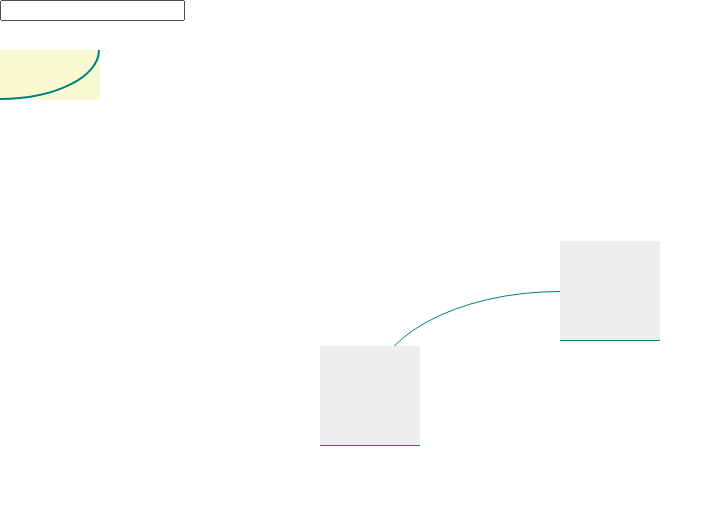
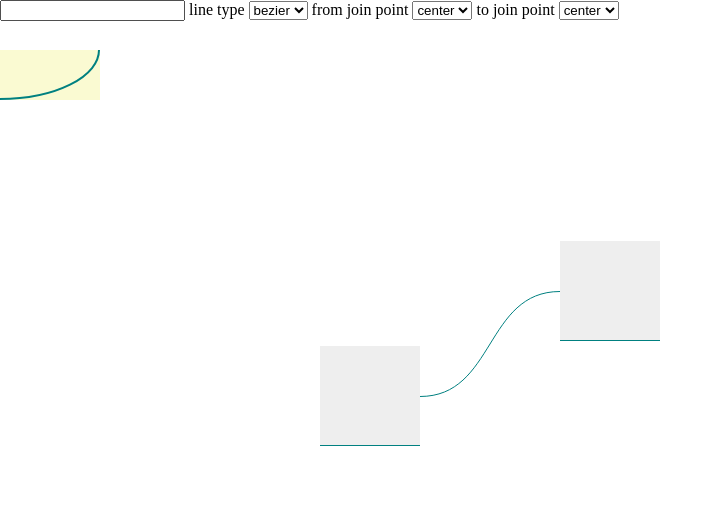
Before and after one commit to jianghongzhe/gjoint-line, a website built with Vite: page index.html in a window 1280 px wide. Shown: the whole page, without its empty margins (0-723 px from the left). Built offline with nearby package versions, Linux system fonts and the light colour scheme.

Commit message:
line toggle

```diff
--- a/index.html
+++ b/index.html
@@ -9,6 +9,24 @@
 <body style="overflow: hidden;padding: 0; margin: 0;">
 
 <input/>
+
+line type
+<select id="lineType">
+    <option>bezier</option>
+    <option>arc</option>
+</select>
+
+from join point
+<select id="fromPoint">
+    <option>center</option>
+    <option>edge</option>
+</select>
+
+to join point
+<select id="toPoint">
+    <option>center</option>
+    <option>edge</option>
+</select>
 
 <div style="width:100px;height:50px;max-width:100px;max-height:50px; position: absolute; top:50px;  overflow: hidden; ">
         <svg xmlns="http://www.w3.org/2000/svg" style="display: block; right:0; bottom: 0; width:200px; height:100px; position: absolute; background-color: lightgoldenrodyellow;">
--- a/js/joint-line.js
+++ b/js/joint-line.js
@@ -85,9 +85,6 @@ const putLine = (from, to, line, {
     const linePathEle = lineSvgEle.querySelector("path");
     const lineEllipseEle = lineSvgEle.querySelector("ellipse");
 
-    console.log("linePathEle", linePathEle);
-    console.log("lineEllipseEle", lineEllipseEle);
-
     const relativeRect = fromEle.parentNode.getBoundingClientRect();
     const fromRect = getRelativeRect(getElement(fromEle).getBoundingClientRect(), relativeRect);
     const toRect = getRelativeRect(getElement(toEle).getBoundingClientRect(), relativeRect);
@@ -106,6 +103,10 @@ const putLine = (from, to, line, {
         };
 
         if (ShapeEnum.bezier === shape) {
+            if (lineEllipseEle) {
+                setStyleProperties(lineEllipseEle, {display: 'none',});
+            }
+
             const padding = 10;
             const controlLevel = 75;
 
@@ -144,12 +145,16 @@ const putLine = (from, to, line, {
                 height: `${bottom - top + 2 * padding}px`,
                 "background-color": "transparent",
                 position: "absolute",
+                overflow: null,
             });
 
             setStyleProperties(lineSvgEle, {
                 width: `${right - left + 2 * padding}px`,
                 height: `${bottom - top + 2 * padding}px`,
                 "background-color": "transparent",
+                position: null,
+                bottom: null,
+                right: null,
             });
 
             linePathEle.setAttribute("d", `M ${x1} ${y1} C ${c1x} ${c1y} ${c2x} ${c2y} ${x2} ${y2}`);
@@ -157,12 +162,15 @@ const putLine = (from, to, line, {
                 stroke: color,
                 "stroke-width": strokeWidth,
                 fill: "none",
+                display: "block",
             });
             return;
         }
 
         if (ShapeEnum.arc === shape) {
-            // const padding = 10;
+            if (linePathEle) {
+                setStyleProperties(linePathEle, {display: 'none',});
+            }
 
             const leftToRight = (fromRect.left < toRect.left);
             let left = round(leftToRight ? fromRect.right - fromRect.width / 2 : toRect.right);
@@ -184,6 +192,7 @@ const putLine = (from, to, line, {
                 top: `${top}px`,
                 height: `${bottom - top}px`,
                 position: "absolute",
+                "background-color": "transparent",
                 overflow: "hidden",
             });
 
@@ -191,6 +200,7 @@ const putLine = (from, to, line, {
             const svgStyle = {
                 width: `${(right - left) * 2}px`,
                 height: `${(bottom - top) * 2}px`,
+                "background-color": "transparent",
                 position: "absolute",
                 bottom: null,
                 right: null,
@@ -219,6 +229,7 @@ const putLine = (from, to, line, {
                 stroke: color,
                 "stroke-width": strokeWidth,
                 fill: "none",
+                display: "block",
             });
             return;
         }
--- a/main.js
+++ b/main.js
@@ -1,16 +1,25 @@
 import {putLine} from './js/joint-line.js';
 
 const putLines = () => {
+    const lineType=document.querySelector("#lineType").value;
+    const fromPosition=document.querySelector("#fromPoint").value;
+    const toPosition=document.querySelector("#toPoint").value;
+
     putLine("#from", "#to", "#svg", {
         orientation: 'h',
         strokeWidth: 1,
         color: 'teal',
-        // shape:"bezier",
-        shape:"arc",
-        fromPosition:'edge',
-        toPosition:'edge',
+        shape:lineType, // bezier/arc
+        fromPosition, //:'edge',
+        toPosition //:'edge',
     });
 };
+
+document.querySelector("#lineType").addEventListener("change", putLines);
+document.querySelector("#fromPoint").addEventListener("change", putLines);
+document.querySelector("#toPoint").addEventListener("change", putLines);
+
+
 
 document.querySelector("#container").addEventListener("click", event => {
     const ele = document.querySelector("#to");
```
